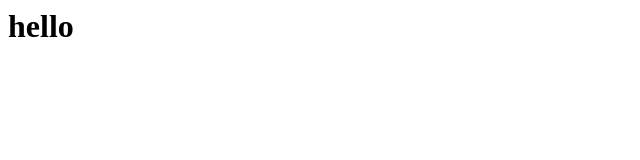
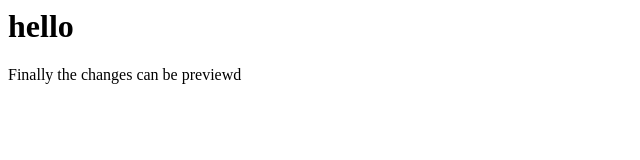
Before and after one commit to elusiveanmol/elusiveanmol.github.io, a plain HTML site: page index.html in a window 1280 px wide. Shown: the whole page, without its empty margins (0-640 px from the left). Drawn offline with Linux system fonts and the light colour scheme.

Commit message:
added a paragraph

```diff
--- a/index.html
+++ b/index.html
@@ -1 +1,2 @@
 <h1>hello</h1>
+<p>Finally the changes can be previewd</p>
```
